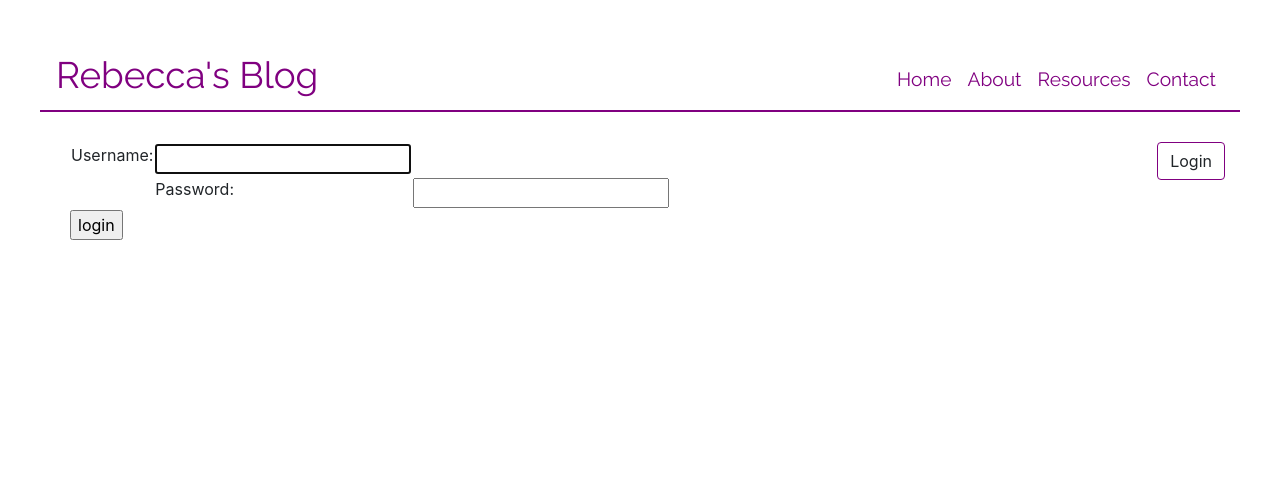
After one commit to RebeccaML/Blog, a Django app: page /accounts/login/?next=/drafts/ in a window 1280 px wide. The commit adds this page. Shown: the top 480 px of the page. Run offline with Django 3.2, Linux system fonts and the light colour scheme; some libraries are stand-ins or nearby versions.

Commit message:
added login/logout

```diff
--- a/blog/static/css/style.css
+++ b/blog/static/css/style.css
@@ -49,7 +49,12 @@ header {
     padding-bottom: 0;
 }
 
-.new, .draft {
+.greeting {
+    display: inline-block;
+    float: right;
+}
+
+.new, .draft, .login {
     border: 1px solid purple;
     margin-bottom: 10px;
     float: right;
--- a/blog/templates/blog/base.html
+++ b/blog/templates/blog/base.html
@@ -38,6 +38,9 @@
         {% if user.is_authenticated %}
             <a href="{% url 'post_new' %}"><button class="btn new">New Post</button></a>
             <a href="{% url 'drafts' %}"><button class="btn draft">View Drafts</button></a>
+            <p class="greeting">Hello {{ user.username }} (<a href="{% url 'logout' %}">Log out</a>)</p>
+        {% else %}
+            <a href="{% url 'login' %}"><button class="btn login">Login</button></a>
         {% endif %}
         <div class="row">
             <div class="col-md-10">
--- /dev/null
+++ b/blog/templates/registration/login.html
@@ -0,0 +1,21 @@
+{% extends "blog/base.html" %}
+{% block content %}
+    {% if form.errors %}
+        <p>Your username and password didn't match. Please try again.</p>
+    {% endif %}
+    <form method="post" action="{% url 'login' %}">
+    {% csrf_token %}
+        <table>
+            <tr>
+                <td>{{ form.username.label_tag }}</td>
+                <td>{{ form.username }}</td>
+            </tr>
+            <td>
+                <td>{{ form.password.label_tag }}</td>
+                <td>{{ form.password }}</td>
+            </td>
+        </table>
+        <input type="submit" value="login" />
+        <input type="hidden" name="next" value="{{ next }}" />
+    </form>
+{% endblock %}
--- a/myblogsite/settings.py
+++ b/myblogsite/settings.py
@@ -122,3 +122,4 @@ USE_TZ = True
 
 STATIC_URL = '/static/'
 STATIC_ROOT = os.path.join(BASE_DIR, 'static')
+LOGIN_REDIRECT_URL = '/'
--- a/myblogsite/urls.py
+++ b/myblogsite/urls.py
@@ -15,8 +15,11 @@ Including another URLconf
 """
 from django.contrib import admin
 from django.urls import path, include
+from django.contrib.auth import views
 
 urlpatterns = [
     path('admin/', admin.site.urls),
+    path('accounts/login/', views.LoginView.as_view(), name='login'),
+    path('accounts/logout/', views.LogoutView.as_view(next_page='/'), name='logout'),
     path('', include('blog.urls')),
 ]
```
